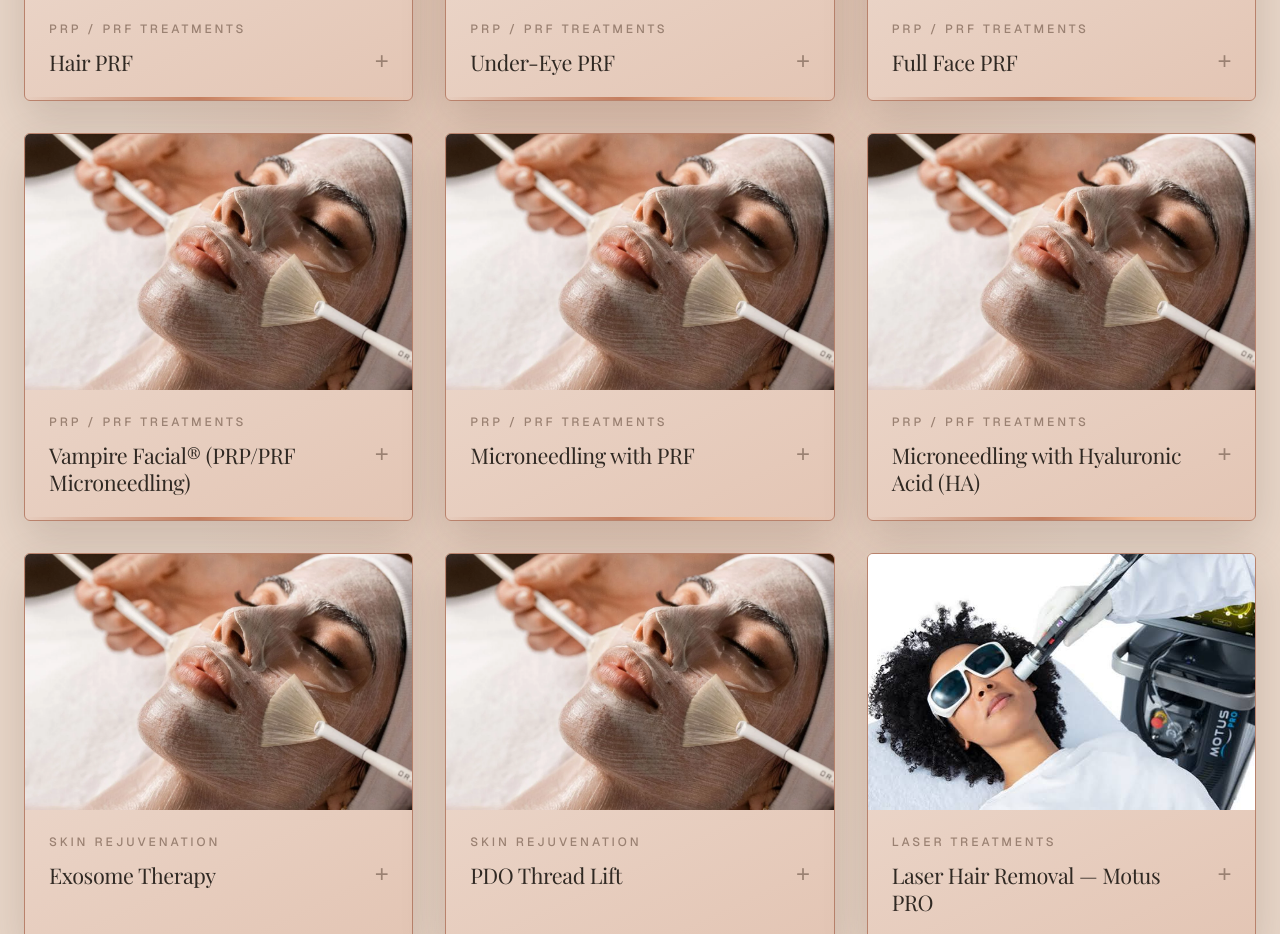
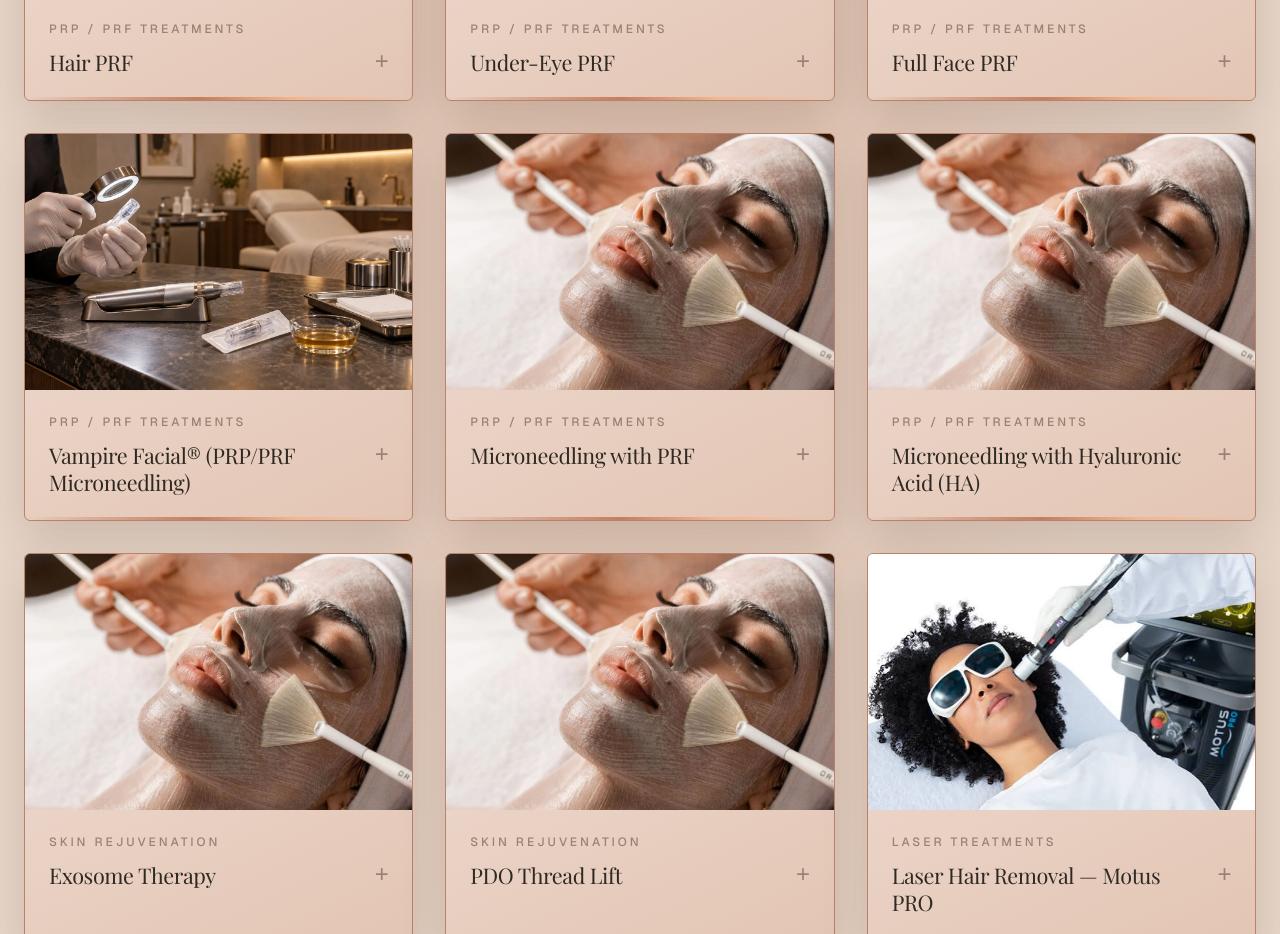
Before and after one commit to Lusso-MedSpa/Lusso-medspa, a Next.js app: page /treatments in a window 1280 px wide. Shown: the part 1680-2614 px from the top of the page. Built offline with nearby package versions, Linux system fonts and the light colour scheme; no server answers; a web font is replaced by a local one.

Commit message:
Add Vampire Facial treatment image (optimized WebP)
Uploaded PNG (2.01MB) resized to 1280px wide and converted to WebP
at quality 82 (65KB). Microneedling pen device under inspection plus
a golden liquid vessel, evoking the PRP/PRF microneedling process.

```diff
--- a/src/data/treatments.ts
+++ b/src/data/treatments.ts
@@ -122,7 +122,7 @@ export const treatments: Treatment[] = [
     "title": "Vampire Facial® (PRP/PRF Microneedling)",
     "category": "PRP / PRF Treatments",
     "description": "Discuss microneedling with platelet-based preparations for skin texture and scar concerns. Evidence, device compatibility and suitability require clinical review.",
-    "image": "/treatments/facial.jpg",
+    "image": "/treatments/vampire-facial.webp",
     "benefits": [
       "Texture concerns",
       "Scar assessment"
```
Also changed, not shown: public/treatments/vampire-facial.webp (added).
